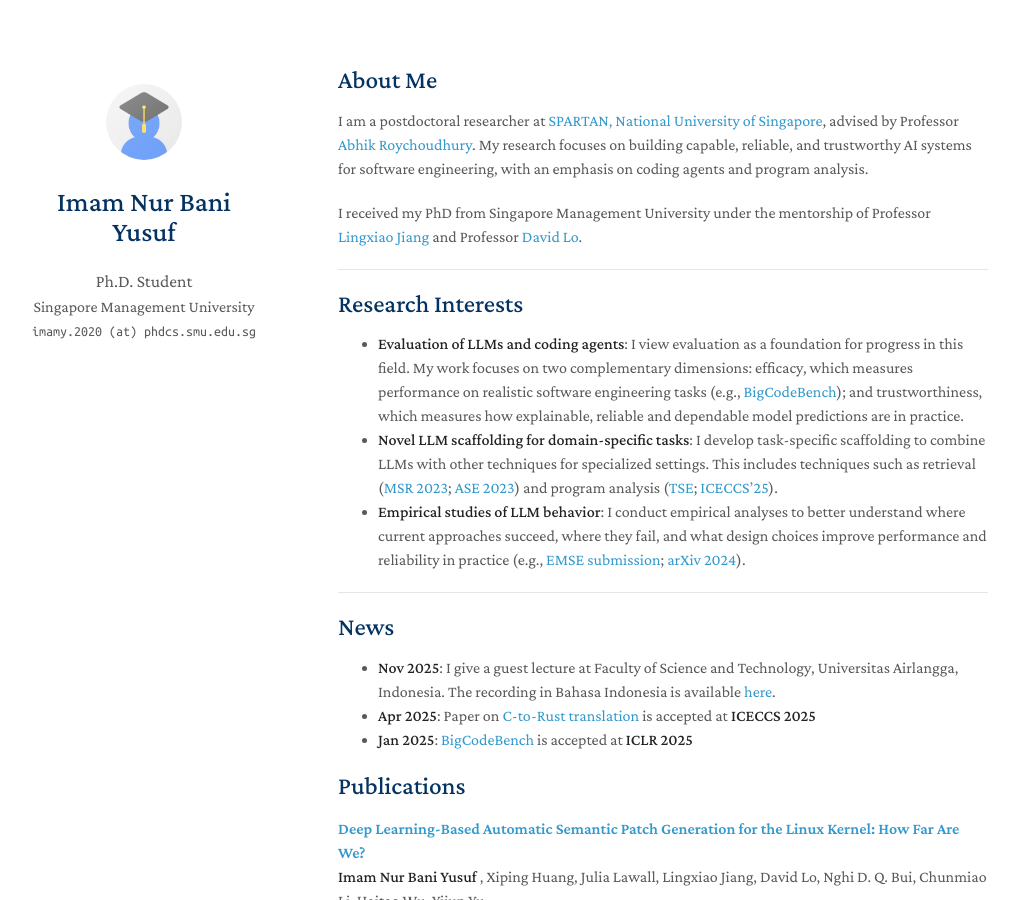
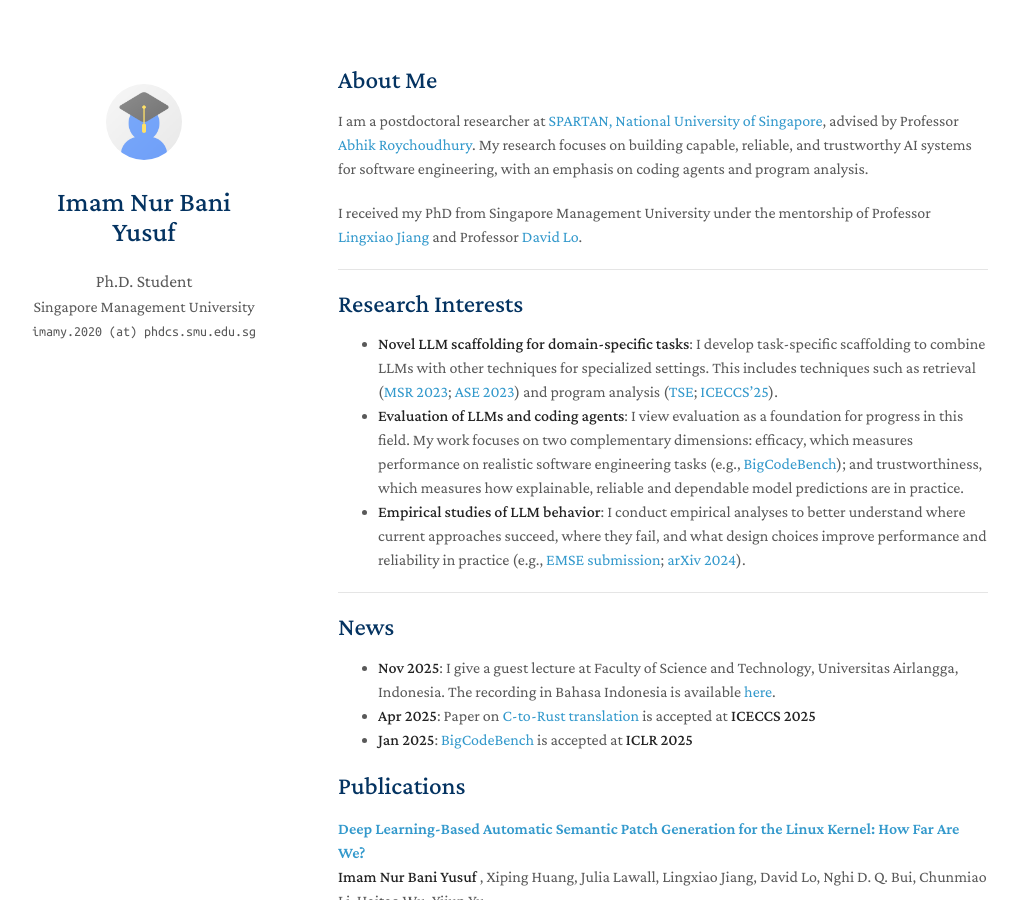
Before and after one commit to imamnurby/imamnurby.github.io, a Jekyll site: the page built from index.md, in a window 1280 px wide and 900 px high. Shown: the whole window, without its empty margins (132-1150 px from the left). Built offline with Jekyll 4.4.1, drawn with Linux system fonts in a browser that asks for light colours; nearby versions of some CDN libraries; a style sheet for code colours, icons or effects is not loaded; our own code applies the rules of GitHub Pages for plain Markdown files.

Commit message:
switch order

```diff
--- a/index.md
+++ b/index.md
@@ -11,8 +11,8 @@ I received my PhD from Singapore Management University under the mentorship of P
 ---
 
 ## Research Interests
+- **Novel LLM scaffolding for domain-specific tasks**: I develop task-specific scaffolding to combine LLMs with other techniques for specialized settings. This includes techniques such as retrieval ([MSR 2023](https://imamnurby.github.io/assets/files/arduprog_msr23.pdf); [ASE 2023](https://imamnurby.github.io/assets/files/arduprog_ase23.pdf)) and program analysis ([TSE](https://ieeexplore.ieee.org/abstract/document/10521881); [ICECCS'25](https://arxiv.org/abs/2503.17741v1)).
 - **Evaluation of LLMs and coding agents**: I view evaluation as a foundation for progress in this field. My work focuses on two complementary dimensions: efficacy, which measures performance on realistic software engineering tasks (e.g., [BigCodeBench](https://huggingface.co/spaces/bigcode/bigcodebench-leaderboard)); and trustworthiness, which measures how explainable, reliable and dependable model predictions are in practice.
-- **Novel LLM scaffolding for domain-specific tasks**: I develop task-specific scaffolding to combine LLMs with other techniques for specialized settings. This includes techniques such as retrieval ([MSR 2023](https://imamnurby.github.io/assets/files/arduprog_msr23.pdf); [ASE 2023](https://imamnurby.github.io/assets/files/arduprog_ase23.pdf)) and program analysis ([TSE](https://ieeexplore.ieee.org/abstract/document/10521881); [ICECCS'25](https://arxiv.org/abs/2503.17741v1)).
 - **Empirical studies of LLM behavior**: I conduct empirical analyses to better understand where current approaches succeed, where they fail, and what design choices improve performance and reliability in practice (e.g., [EMSE submission](https://imamnurby.github.io/assets/files/spatch_emse.pdf); [arXiv 2024](https://arxiv.org/pdf/2401.07466)).
 
 ---
```
